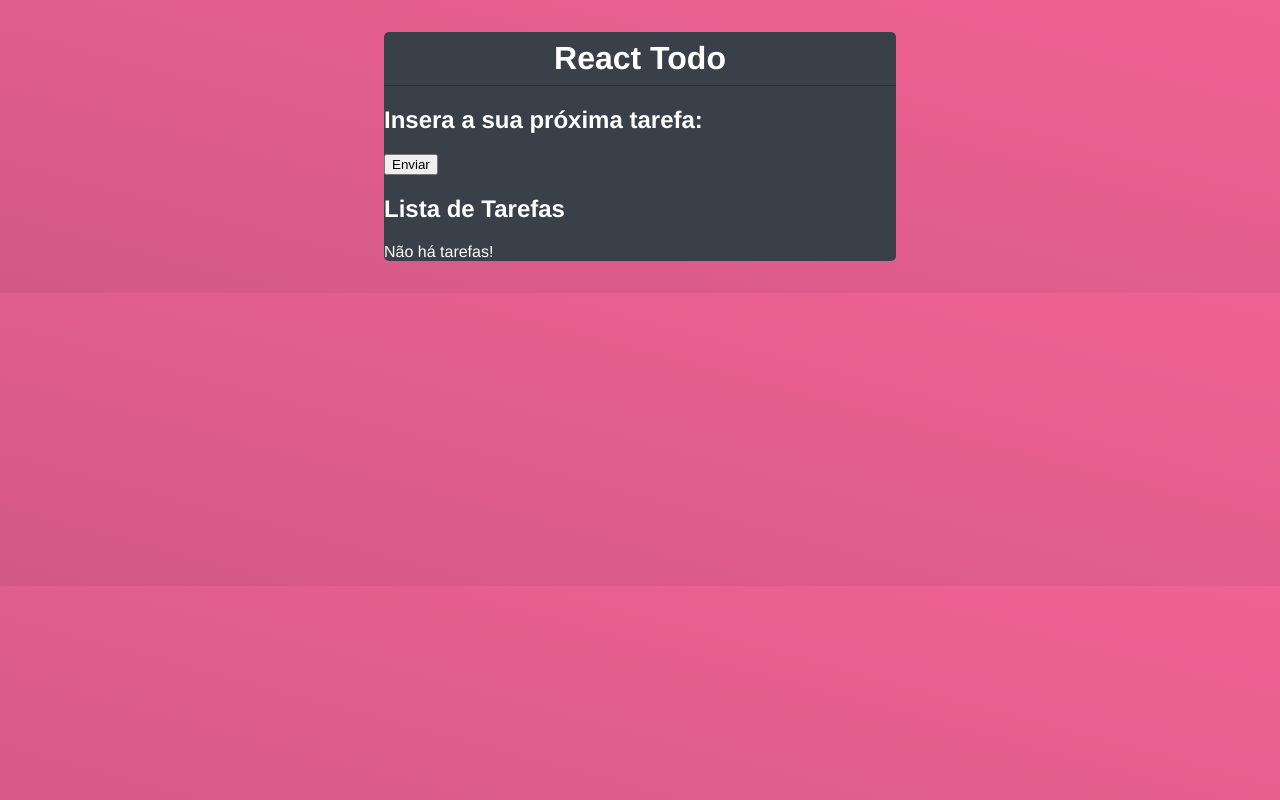
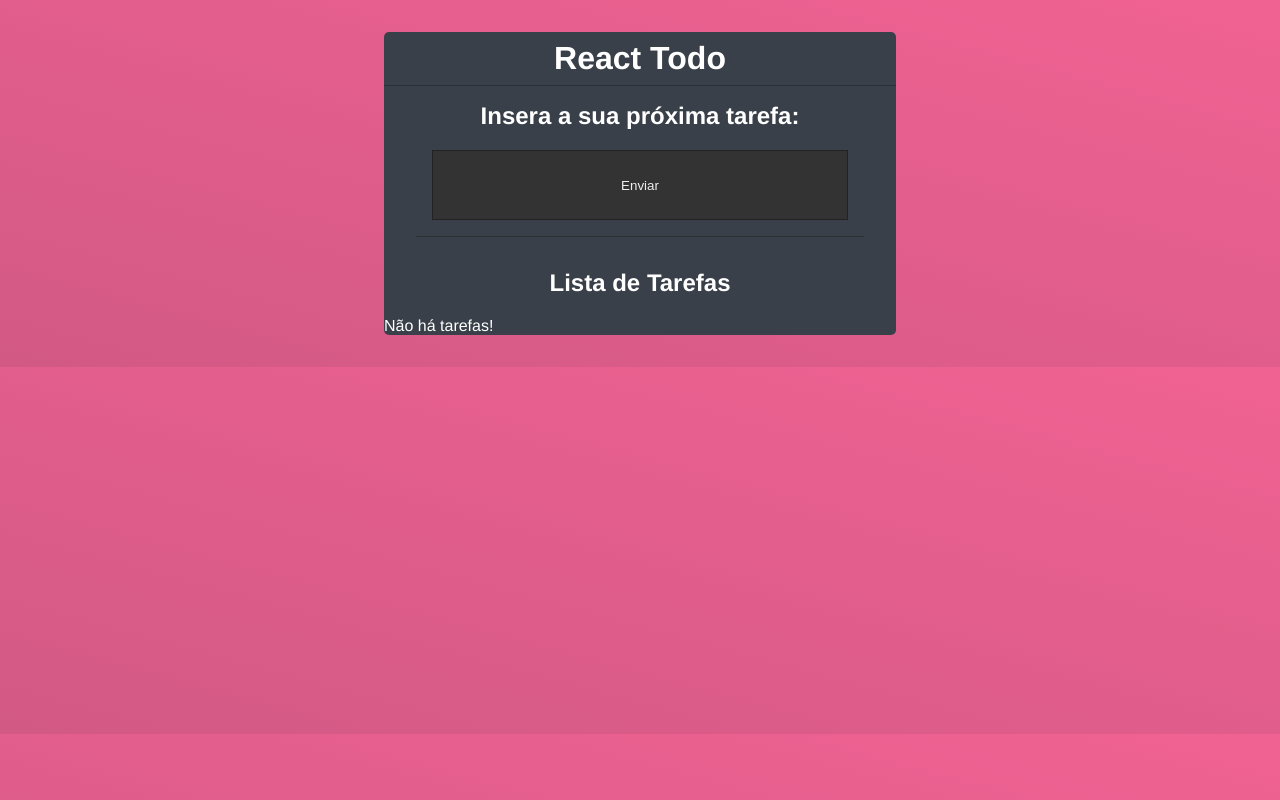
Before and after one commit to Joyce8900/Todo-React, a React (Create React App) app in the folder todo/: page / in a window 1280 px wide. Built offline with nearby package versions, Linux system fonts and the light colour scheme.

Commit message:
adding css

```diff
--- a/todo/src/App.css
+++ b/todo/src/App.css
@@ -1,4 +1,4 @@
-.App{
+.App {
   width: 40%;
   margin: 2em auto;
   background-color: #394049;
@@ -6,13 +6,98 @@
   color: #fff;
 }
 
-.todo-header{
+.todo-header {
   padding: 0.5em;
   border-bottom: 1px solid #2C3035;
   text-align: center;
-
 }
 
-.todo-header h1{
+.todo-header h1 {
   margin: 0;
 }
+
+.form-todo {
+  padding: 1em;
+  margin: 0 2em;
+  border-bottom: 1px solid #2C3035;
+}
+
+.form-todo h2,
+.list-todo h2 {
+  text-align: center;
+  margin-top: 0;
+}
+
+.form-control {
+  display: flex;
+  flex-direction: column;
+  margin-bottom: 1em;
+}
+
+.form-control label {
+  font-weight: bold;
+  font-size: 0.7em;
+  margin-bottom: 0.4em;
+}
+
+.form-control input {
+  border: 1px solid #222;
+  border-radius: 2px;
+  background-color: #2C3035;
+  padding: 0.5em;
+  color: #dfdfdf;
+}
+
+input[type='submit'] {
+  background-color: #333;
+  color: #eee;
+  display: block;
+  width: 100%;
+  border: 1px solid #222;
+  padding: 2em;
+  cursor: pointer;
+}
+
+.list-todo {
+  margin-top: 2em;
+}
+
+.todo {
+  padding: 1em;
+  border-bottom: 1px solid #2C3035;
+  display: flex;
+  justify-content: space-between;
+}
+
+.todo h3 {
+  margin: 0;
+}
+
+.todo-done {
+  text-decoration: line-through;
+  color: #777;
+}
+
+.todo-icon {
+  margin-right: 1em;
+  cursor: pointer;
+}
+
+.todo-icon:hover {
+  color: #FF5722; /* Cor laranja ao passar o mouse */
+}
+
+.todo-icon-done {
+  margin-right: 1em;
+  color: #4CAF50; /* Cor verde */
+  cursor: pointer;
+}
+
+.todo-icon-done:hover {
+  color: #388E3C; }
+.trash-icon{
+    cursor: pointer;
+}
+.trash-icon:hover {
+  color: #FF5722; /* Cor laranja ao passar o mouse */
+}
```
Lines whose indentation alone changed are shown as unchanged.
